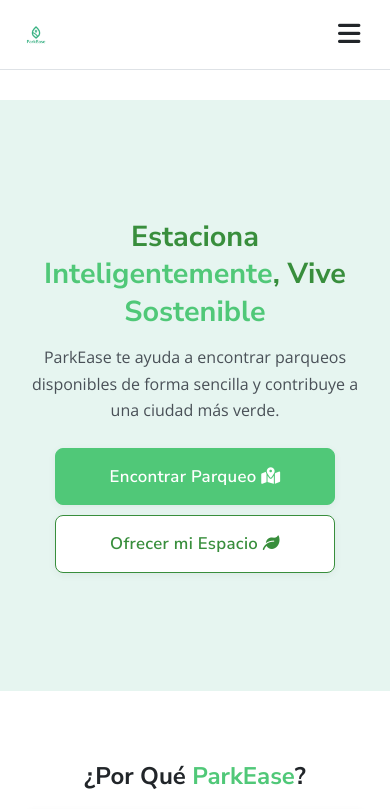
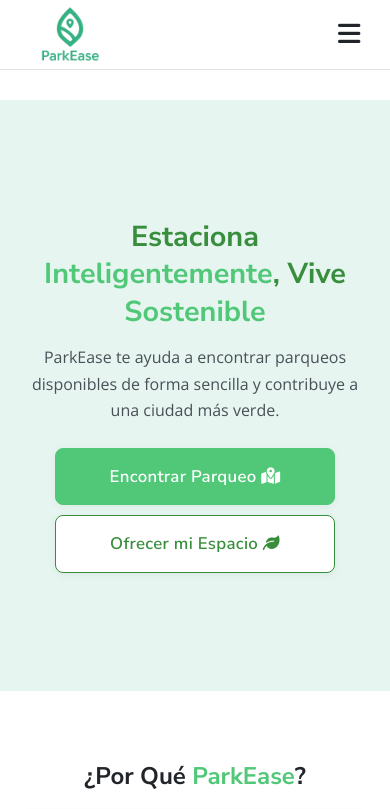
Before and after one commit to AndresSalva/parkease, a plain HTML site: page index.html in a window 390 px wide. Shown: the top 809 px of the page. Drawn offline with nearby package versions, Linux system fonts and the light colour scheme.

Commit message:
arreglando

```diff
--- a/css/style.css
+++ b/css/style.css
@@ -757,7 +757,7 @@ footer .container a:hover {
 
 @media (max-width: 768px) {
     header { min-height: 60px; }
-    #logo img { height: 32px; }
+    #logo img { height: 100px; }
     .menu-toggle { display: block; }
     nav {
         display: none;
```
